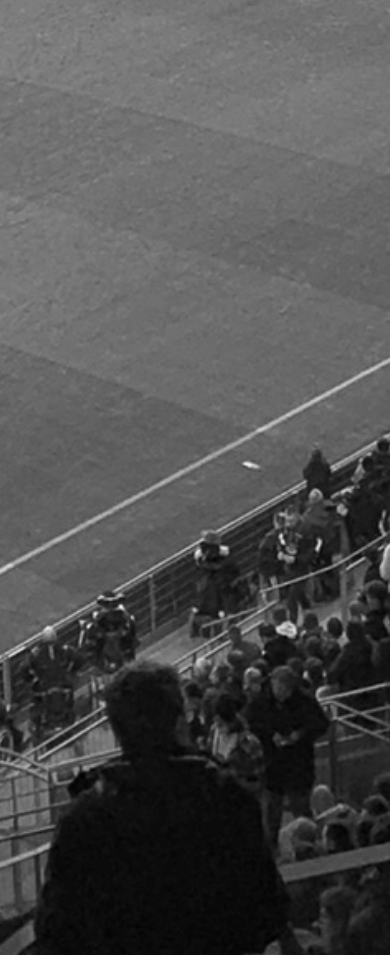
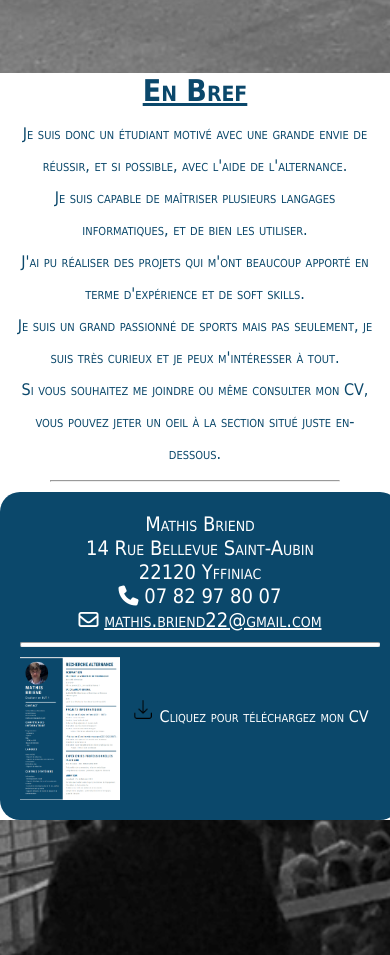
Before and after one commit to mabriend/mabriend.github.io, a plain HTML site: page index.html in a window 390 px wide. Shown: the part 4678-5633 px from the top of the page. Drawn offline with Linux system fonts and the light colour scheme.

Commit message:
Add files via upload

```diff
--- a/index.html
+++ b/index.html
@@ -309,6 +309,66 @@
 
         </div>
 
+        <div class="enbref">
+
+            <h2><ins>En Bref</ins></h2>
+
+            <p>Je suis donc un étudiant motivé avec une grande envie de réussir, et si possible, avec l'aide de l'alternance. <br/>
+
+            Je suis capable de maîtriser plusieurs langages informatiques, et de bien les utiliser. <br/>
+
+            J'ai pu réaliser des projets qui m'ont beaucoup apporté en terme d'expérience et de soft skills. <br/>
+
+            Je suis un grand passionné de sports mais pas seulement, je suis très curieux et je peux m'intéresser à tout. <br/>
+
+            Si vous souhaitez me joindre ou même consulter mon CV, vous pouvez jeter un oeil à la section situé juste en-dessous.</p>
+
+            <hr/>
+
+            </p>
+
+            <div class="contacts">
+
+                <div class="renseignements">
+
+                    <p>
+
+                    Mathis Briend <br/>
+
+                    14 Rue Bellevue Saint-Aubin <br/>
+
+                    22120 Yffiniac <br/>
+
+                    <i class="fa-solid fa-phone"></i> 07 82 97 80 07<br/>
+
+                    <i class="fa-regular fa-envelope"></i> <a href="mailto:mathis.briend22@gmail.com">mathis.briend22@gmail.com</a>
+
+                    </p>
+
+                </div>
+
+                <hr/>
+
+                <div class="CV">
+
+                    <img src="images/cv.png">
+
+
+                    <a href="downloads/CV_BRIEND_Mathis.pdf" download="Mon CV.pdf">
+                        <img src="images/telechargement.png"> Cliquez pour téléchargez mon CV
+                    </a>
+
+
+                </div>
+
+            </div>
+
+        </div>
+
+
+
+
+
     </main>
 
     <script src="app.js"></script>
--- a/style.css
+++ b/style.css
@@ -385,6 +385,96 @@ nav {
     margin-top: 10px;
 }
 
+.enbref{
+    position: relative;
+    top: 625px;
+    background-color: #fff;
+    color: #0b486b;
+    block-size: auto;
+    text-align: center;
+    font-size: 1.25rem;
+    font-variant: small-caps;
+}
+
+.enbref > h2{
+    margin: 10px;
+}
+
+.enbref > p{
+    line-height: 2rem;
+}
+
+.enbref > hr{
+    margin:10px 50px;
+    color: #0b486b;
+}
+
+.contacts{
+    display: flex;
+    flex-direction: row;
+    position: relative;
+    width: 45rem;
+    background-color: #0b486b;
+    font-size: 1.25rem;
+    font-variant: small-caps;
+    color: #fff;
+    margin-right: auto;
+    margin-left: auto;
+    padding: 20px;
+    border-radius: 20px;
+}
+
+.renseignements{
+    width: 22.5rem;
+}
+
+.renseignements > p{
+    text-align: center;
+}
+
+.renseignements > p > a{
+    color: #fff;
+}
+
+.renseignements > p > a:hover{
+    color:rgb(255, 255, 255, 0.5);
+}
+
+.contacts > hr{
+    margin: 10px;
+    width: 5px;
+    background-color: #fff;
+}
+
+.CV{
+    width: 22.5rem;
+    display: flex;
+    flex-direction: row;
+}
+
+.CV > img{
+    width: 100px;
+    margin-right: 10px;
+}
+
+.CV > a > img{
+    width: 25px;
+}
+
+.CV > a{
+    position: relative;
+    top: 25%;
+    color: #fff;
+    text-decoration: none;
+    font-size: 1rem;
+    text-align: center;
+}
+
+.CV > a:hover{
+    color: rgb(255, 255, 255, 0.5);
+    font-size: 1.05rem;
+}
+
 @media all and (max-width: 991px) {
 
     .toggle {
@@ -602,7 +692,7 @@ nav {
     }
 
     .imageFondRennes{
-        height: 400vh;
+        height: 405vh;
     }
 
     .passions > h2{
@@ -621,4 +711,37 @@ nav {
     .sports > div{
         width: 18rem;
     }
+
+    .enbref{
+        top: 560px;
+    }
+
+    .enbref > p{
+        margin: 0 10px;
+        font-size: 1rem;
+    }
+
+    .enbref > h2{
+        margin-top: 15px;
+    }
+
+    .contacts{
+        display: flex;
+        flex-direction: column;
+        width: 25rem;
+    }
+
+    .contacts > hr{
+        width: 100%;
+        margin-left: auto;
+        margin-right: auto;
+        color: #fff;
+        height: 5px;
+        border-radius: 2px;
+    }
+
+    .CV > a{
+        position: relative;
+        top: 40px;
+    }
 }
```
Also changed, not shown: images/cv.png (added), images/telechargement.png (added), 1 other file.
